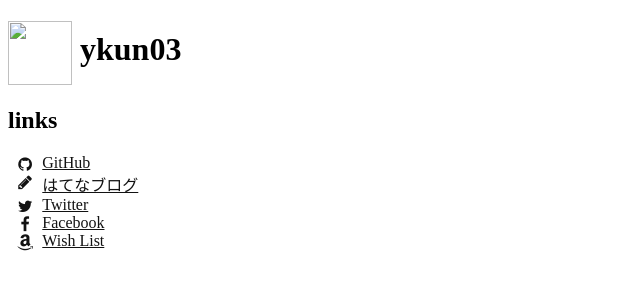
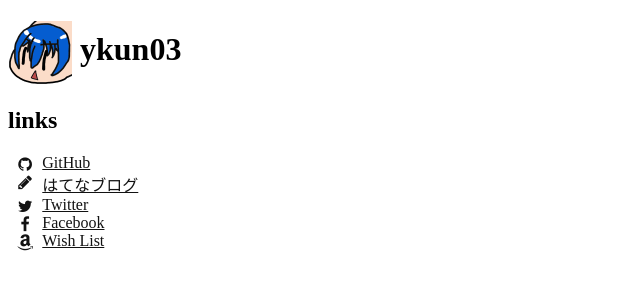
Before and after one commit to zyouyowa/zyouyowa.github.io, a plain HTML site: page index.html in a window 1280 px wide. Shown: the whole page, without its empty margins (0-640 px from the left). Drawn offline with Linux system fonts and the light colour scheme.

Commit message:
fix addres

```diff
--- a/index.html
+++ b/index.html
@@ -11,7 +11,7 @@
     <body>
         <header>
             <h1>
-                <img src="icon.png" class="my-icon">
+                <img src="images/icon.png" class="my-icon">
                 ykun03
             </h1>
         </header>
```
